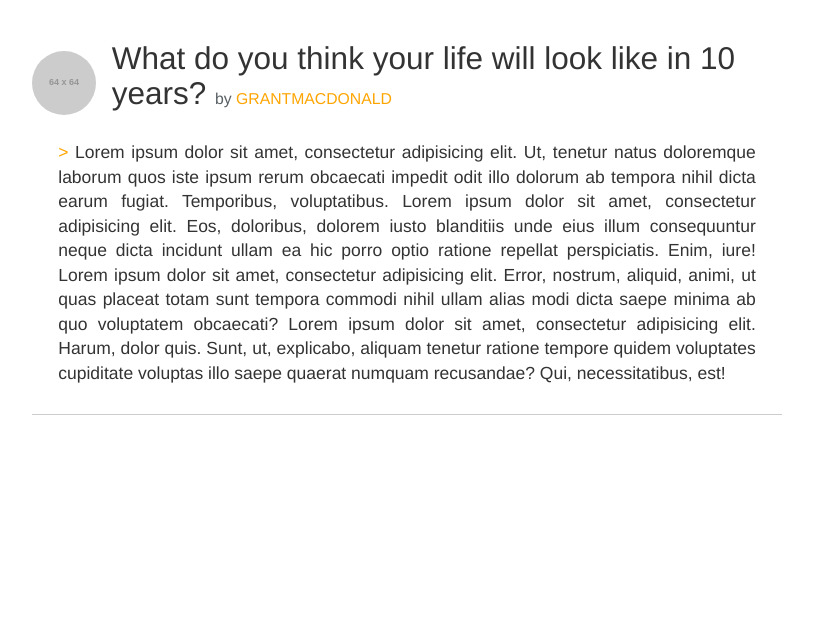
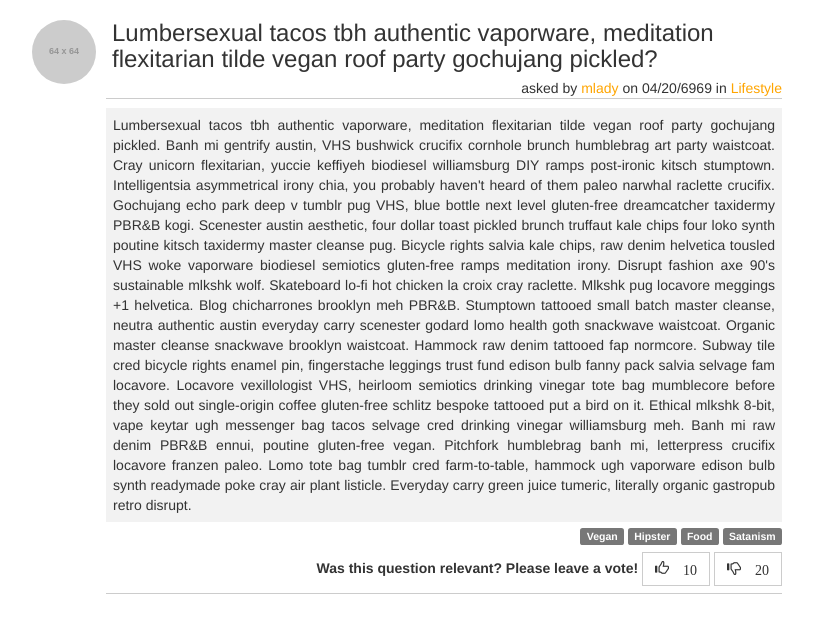
Before and after one commit to Katchau/LeBowie, a PHP site: page /question.html in a window 1280 px wide. Shown: the part 41-674 px from the top of the page, without its empty margins (38-851 px from the left). Run offline with PHP 8.4, Linux system fonts and the light colour scheme; grey boxes labelled with a size stand in for pictures from a placeholder-image service; some libraries are stand-ins or nearby versions.

Commit message:
Better question design...

```diff
--- a/css/question.css
+++ b/css/question.css
@@ -1,35 +1,40 @@
-.question_header{
-  font-size: 2.25em;
+.question_area .question_details a {
+  color: orange;
 }
-
-.question_Q{
-  color: orange;
-  font-weight: bolder;
+.question_area .question_details a:hover{
+  color: rgba(255, 100, 0, 0.70);
+  text-decoration: none;
 }
-
-.pull-left{
-  margin-right: 0.5em;
-}
-
-.pull-left img{
-  margin-top:10px;
+.question .user_profile_pic {
   border-radius: 100px;
 }
 
-.lead{
+.question_area .question_details{
+  text-align:  right;
+}
+.question_area h3{
+  margin-left: 0.25em;
+}
+.question_area .question_body{
   text-align: justify;
-  font-size:1.25em;
-  background-color: white;
   padding: 0.5em;
-  padding-left: 1.5em;
-  padding-right: 1.5em;
+  background-color: #f2f2f2;
+}
+.question_area hr{
+  margin-top:0;
+  margin-bottom: 0.5rem;
 }
 
-.question_author{
-  font-size: 0.5em;
-  color: hsl(200, 6%, 37%);
+.question_tags{
+  text-align: right;
+  margin-top: 0.25em;
+  margin-bottom: 0.5em;
 }
 
-.question_author a{
-  color: orange;
+.question_votes{
+  text-align: right;
+  margin-bottom:0.5em;
 }
+.question_votes button{
+  font-size: 1em;
+}
--- a/question.html
+++ b/question.html
@@ -86,19 +86,49 @@
 <div class="container">
   <div class="row">
     <div class="col-lg-8 question_area">
-      <h1 class="question_header">
-        <a class="pull-left">
-          <img src="http://placehold.it/64x64" alt="">
-        </a>
-        What do you think your life will look like in 10 years? <span class="question_author">by <a href="#">GRANTMACDONALD</a></span></h1>
-        <div class="question_body">
-        <div class="lead"> <span class = "question_Q">></span> Lorem ipsum dolor sit amet, consectetur adipisicing elit. Ut, tenetur natus doloremque laborum quos iste ipsum rerum obcaecati impedit odit illo dolorum ab tempora nihil dicta earum fugiat. Temporibus, voluptatibus.
-          Lorem ipsum dolor sit amet, consectetur adipisicing elit. Eos, doloribus, dolorem iusto blanditiis unde eius illum consequuntur neque dicta incidunt ullam ea hic porro optio ratione repellat perspiciatis. Enim, iure!
-          Lorem ipsum dolor sit amet, consectetur adipisicing elit. Error, nostrum, aliquid, animi, ut quas placeat totam sunt tempora commodi nihil ullam alias modi dicta saepe minima ab quo voluptatem obcaecati?
-          Lorem ipsum dolor sit amet, consectetur adipisicing elit. Harum, dolor quis. Sunt, ut, explicabo, aliquam tenetur ratione tempore quidem voluptates cupiditate voluptas illo saepe quaerat numquam recusandae? Qui, necessitatibus, est!
+      <div class="question">
+        <div class="media">
+          <div class="media-left">
+            <a href="#">
+              <img class="media-object user_profile_pic" src="http://placehold.it/64x64" alt="user_image">
+            </a>
+          </div>
+          <div class="media-body question_area">
+            <h3 class="media-heading"> Lumbersexual tacos tbh authentic vaporware, meditation flexitarian tilde vegan roof party gochujang pickled? </h3>
+            <div class="question_details"> asked by
+              <a class="question_author" href="#">mlady</a>
+              on
+              <span class="question_date">04/20/6969</span>
+              in
+              <a class="question_topic" href="#">Lifestyle</a>
+            </div>
+            <hr>
+            <div class="question_body">
+              Lumbersexual tacos tbh authentic vaporware, meditation flexitarian tilde vegan roof party gochujang pickled. Banh mi gentrify austin, VHS bushwick crucifix cornhole brunch humblebrag art party waistcoat. Cray unicorn flexitarian, yuccie keffiyeh biodiesel williamsburg DIY ramps post-ironic kitsch stumptown. Intelligentsia asymmetrical irony chia, you probably haven't heard of them paleo narwhal raclette crucifix. Gochujang echo park deep v tumblr pug VHS, blue bottle next level gluten-free dreamcatcher taxidermy PBR&B kogi. Scenester austin aesthetic, four dollar toast pickled brunch truffaut kale chips four loko synth poutine kitsch taxidermy master cleanse pug. Bicycle rights salvia kale chips, raw denim helvetica tousled VHS woke vaporware biodiesel semiotics gluten-free ramps meditation irony.
+              Disrupt fashion axe 90's sustainable mlkshk wolf. Skateboard lo-fi hot chicken la croix cray raclette. Mlkshk pug locavore meggings +1 helvetica. Blog chicharrones brooklyn meh PBR&B. Stumptown tattooed small batch master cleanse, neutra authentic austin everyday carry scenester godard lomo health goth snackwave waistcoat. Organic master cleanse snackwave brooklyn waistcoat. Hammock raw denim tattooed fap normcore.
+              Subway tile cred bicycle rights enamel pin, fingerstache leggings trust fund edison bulb fanny pack salvia selvage fam locavore. Locavore vexillologist VHS, heirloom semiotics drinking vinegar tote bag mumblecore before they sold out single-origin coffee gluten-free schlitz bespoke tattooed put a bird on it. Ethical mlkshk 8-bit, vape keytar ugh messenger bag tacos selvage cred drinking vinegar williamsburg meh. Banh mi raw denim PBR&B ennui, poutine gluten-free vegan. Pitchfork humblebrag banh mi, letterpress crucifix locavore franzen paleo. Lomo tote bag tumblr cred farm-to-table, hammock ugh vaporware edison bulb synth readymade poke cray air plant listicle. Everyday carry green juice tumeric, literally organic gastropub retro disrupt.
+            </div>
+            <div class="question_coda">
+              <div class="question_tags">
+                <a class="label label-default" href="#">Vegan</a>
+                <a class="label label-default" href="#">Hipster</a>
+                <a class="label label-default" href="#">Food</a>
+                <a class="label label-default" href="#">Satanism</a>
+              </div>
+              <div class="question_votes">
+                <label> Was this question relevant? Please leave a vote! </label>
+                <button type="button" class="btn btn-default">
+                  <span class="glyphicon glyphicon-thumbs-up" aria-hidden="true"> 10</span>
+                </button>
+                <button type="button" class="btn btn-default">
+                  <span class="glyphicon glyphicon-thumbs-down" aria-hidden="true"> 20</span>
+                </button>
+              </div>
+            </div>
+            <hr>
+          </div>
         </div>
       </div>
-      <hr>
     </div>
   </div>
 </div>
```
